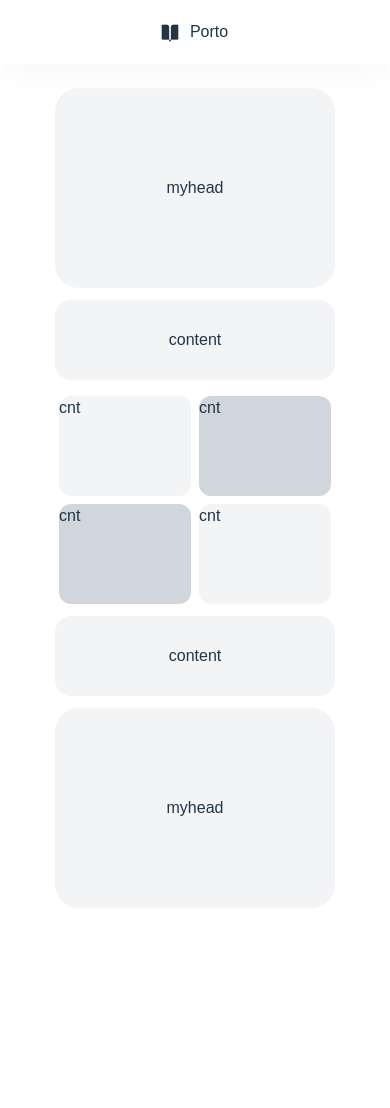
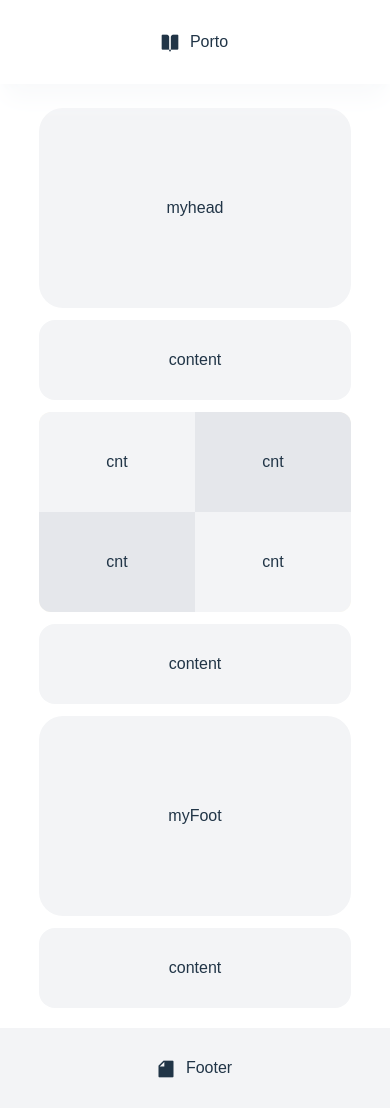
Before and after one commit to rakaMain/web-portofolio, a React (Vite) app in the folder first-react/: page / in a window 390 px wide. Before the commit the page ends 920 px from the top, so only its background shows below. Built offline with nearby package versions, Linux system fonts and the light colour scheme.

Commit message:
web scratch mobile

```diff
--- /dev/null
+++ b/first-react/src/Footer.jsx
@@ -0,0 +1,8 @@
+export default function MyHead(){
+  return(
+    <header className='relative w-full mt-5 h-20 bg-gray-100 shadow-gray-50 shadow-xl flex items-center justify-center gap-3 '>
+      <i className="ri-file-fill scale-125"></i>
+      <p className="relative text-md ">Footer</p>
+    </header>
+    )
+}
--- a/first-react/src/body.jsx
+++ b/first-react/src/body.jsx
@@ -1,16 +1,17 @@
 export default function MyMain(params) {
     return(
-        <div className="mt-6  container flex flex-col justify-center items-center h-auto ">
-            <div className="h-50 bg-gray-100 w-70 justify-center flex items-center rounded-3xl">myhead</div>
-            <div className="h-20 bg-gray-100 mt-3 w-70 rounded-2xl flex justify-center items-center">content</div>
-            <div className="h-auto mt-4 w-70 justify-center flex items-center rounded-xl gap-2 flex-wrap ">
-                <div className="bg-gray-100 h-25 w-33 rounded-xl">cnt</div>
-                <div className="bg-gray-300 h-25 w-33 rounded-xl">cnt</div>
-                <div className="bg-gray-300 h-25 w-33 rounded-xl">cnt</div>
-                <div className="bg-gray-100 h-25 w-33 rounded-xl">cnt</div>
+        <div className="mt-6  container flex flex-col mx-auto justify-center items-center h-auto ">
+            <div className="h-50 bg-gray-100 w-4/5 sm:w-70 justify-center flex items-center rounded-3xl">myhead</div>
+            <div className="h-20 bg-gray-100 mt-3 w-4/5 rounded-2xl flex justify-center items-center">content</div>
+            <div className="h-auto mt-3 w-4/5 justify-between flex items-center rounded-xl flex-wrap bg-amber-50 overflow-hidden">
+                <div className="bg-gray-100 h-25 w-1/2 flex justify-center items-center">cnt</div>
+                <div className="bg-gray-200 h-25 w-1/2 flex justify-center items-center">cnt</div>
+                <div className="bg-gray-200 h-25 w-1/2 flex justify-center items-center">cnt</div>
+                <div className="bg-gray-100 h-25 w-1/2 flex justify-center items-center">cnt</div>
             </div>
-            <div className="h-20 bg-gray-100 mt-3 w-70 rounded-2xl flex justify-center items-center">content</div>
-            <div className="h-50 bg-gray-100 w-70 mt-3 justify-center flex items-center rounded-3xl mb-3">myhead</div>
+            <div className="h-20 bg-gray-100 mt-3 w-4/5 rounded-2xl flex justify-center items-center">content</div>
+            <div className="h-50 bg-gray-100 w-4/5 mt-3 justify-center flex items-center rounded-3xl mb-3">myFoot</div>
+            <div className="h-20 bg-gray-100 w-4/5 rounded-2xl flex justify-center items-center">content</div>
         </div>
     )
 }
--- a/first-react/src/header.jsx
+++ b/first-react/src/header.jsx
@@ -1,6 +1,6 @@
 export default function MyHead(){
   return(
-    <header className='relative w-full h-16 bg-white shadow-gray-50 shadow-xl flex items-center justify-center gap-3 '>
+    <header className='relative w-full h-21 bg-white shadow-gray-50 shadow-xl flex items-center justify-center gap-3 '>
       <i className="ri-book-open-fill scale-125"></i>
       <p className="relative text-md ">Porto</p>
     </header>
--- a/first-react/src/main.jsx
+++ b/first-react/src/main.jsx
@@ -2,7 +2,7 @@ import { createRoot } from "react-dom/client"
 import MyHead from './header';
 import React from 'react'
 import MyBody from './body'
-
+import MyFoot from './Footer'
 // import MyCard from './div';
 // import DataAnime from './api_kecil'
 
@@ -16,6 +16,7 @@ function Mycode(){
     <div className=" flex-col justify-center gap-1.5">
       <MyHead />
       <MyBody />
+      <MyFoot />
     </div>
   )
 }
```
